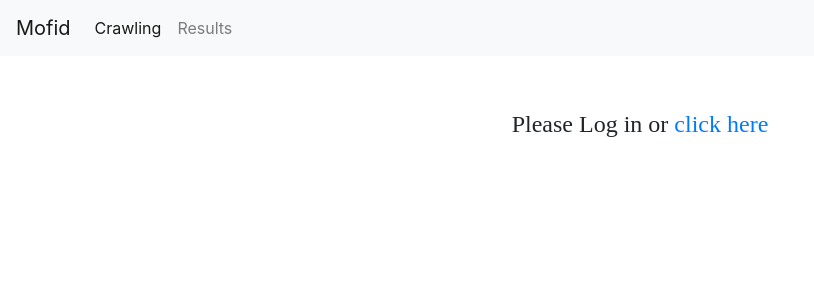
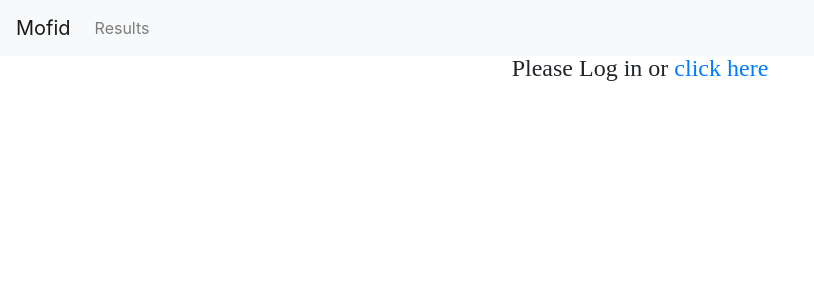
Before and after one commit to Ali1758/mofid, a Django app: page / in a window 1280 px wide. Shown: the top 300 px of the page, without its empty margins (0-814 px from the left). Run offline with Django 3.2, Linux system fonts and the light colour scheme; parts of the project's set-up code (start-up, migrations or seed data) failed here and were passed over; some libraries are stand-ins or nearby versions.

Commit message:
Fix Header top and change some feature

```diff
--- a/templates/Header.html
+++ b/templates/Header.html
@@ -1,17 +1,17 @@
 {% url "index" as index_url %}
-{% url "new" as crawl_url %}
+{#{% url "new" as crawl_url %}#}
 {% url "download" as download_url %}
 
-<nav class="navbar navbar-expand-lg navbar-light bg-light">
+<nav class="navbar fixed-top navbar-expand-lg navbar-light bg-light">
     <a class="navbar-brand" href="{{ index_url }}">Mofid</a>
     <button class="navbar-toggler" type="button" data-toggle="collapse" data-target="#navbarNav" aria-controls="navbarNav" aria-expanded="false" aria-label="Toggle navigation">
         <span class="navbar-toggler-icon"></span>
     </button>
     <div class="collapse navbar-collapse" id="navbarNav">
         <ul class="navbar-nav">
-            <li class="nav-item {% if index_url == request.path %}active{% endif %}">
-                <a class="nav-link" href="{{ crawl_url }}"><span class="sr-only"></span>Crawling</a>
-            </li>
+            {#            <li class="nav-item {% if index_url == request.path %}active{% endif %}">#}
+            {#                <a class="nav-link" href="{{ crawl_url }}"><span class="sr-only"></span>Crawling</a>#}
+            {#            </li>#}
             <li class="nav-item {% if download_url == request.path %}active{% endif %}">
                 <a class="nav-link" href="{{ download_url }}">Results</a>
             </li>
```
